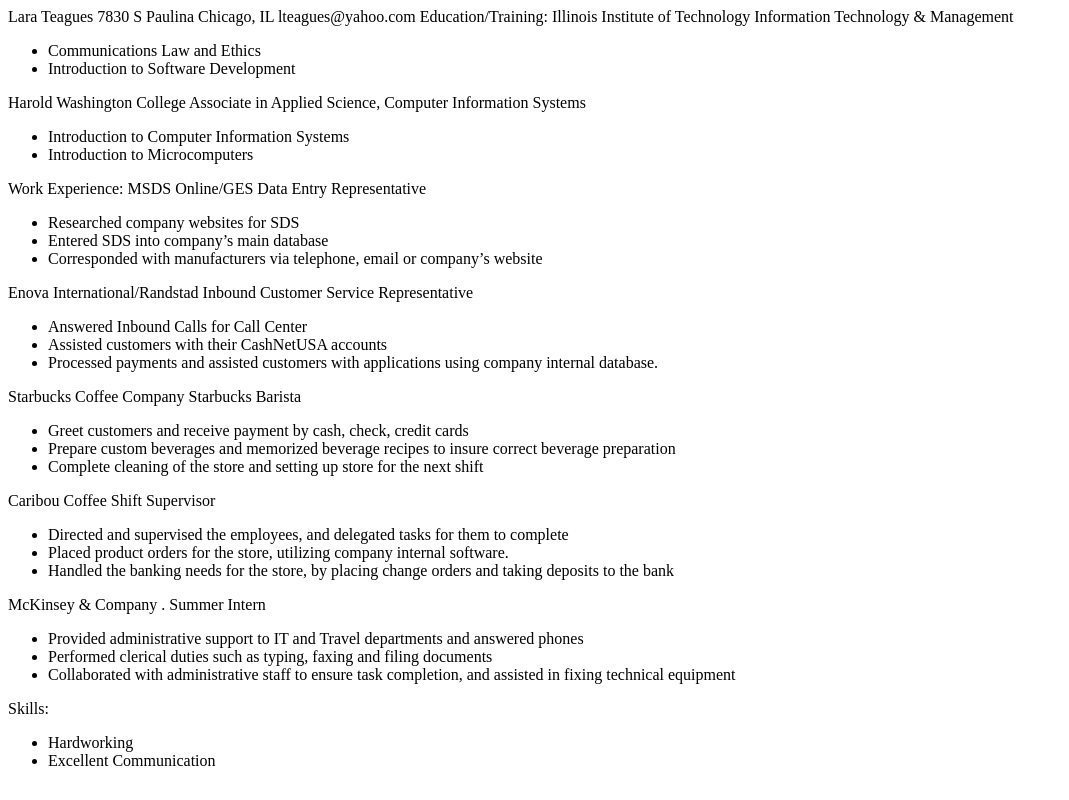
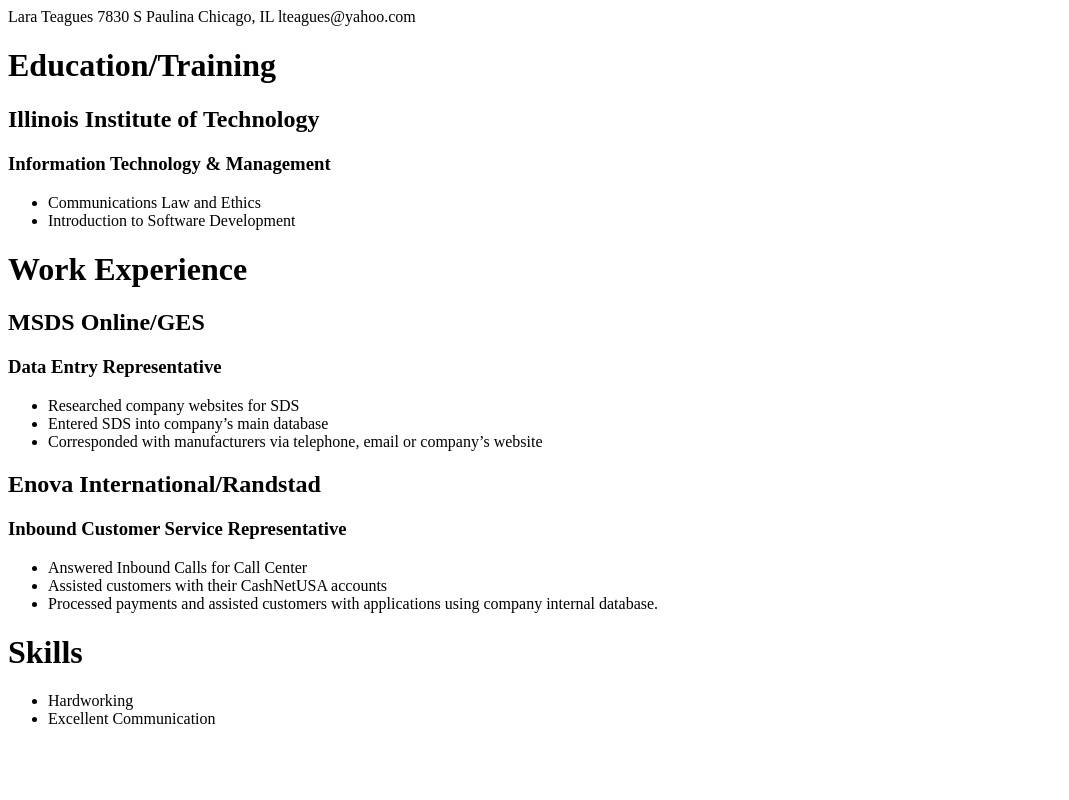
Before and after one commit to dkriegls/Deliverable-One, a plain HTML site: page Resume.html in a window 1280 px wide. Shown: the whole page, without its empty margins (0-1069 px from the left). Drawn offline with Linux system fonts and the light colour scheme.

Commit message:
Update Resume.html

```diff
--- a/Resume.html
+++ b/Resume.html
@@ -11,64 +11,34 @@ Chicago, IL
 lteagues@yahoo.com
 
 
-Education/Training:
-Illinois Institute of Technology
-Information Technology & Management
+	<h1>Education/Training</h1>
+	<h2>Illinois Institute of Technology</h2>
+	<h3>Information Technology & Management</h3>
       <ul>
 	<li>Communications Law and Ethics</li>
 	<li>Introduction to Software Development</li>
       </ul>
 
-Harold Washington College
-Associate in Applied Science, Computer Information Systems
-      <ul>
-	<li>Introduction to Computer Information Systems</li>
-	 <li>Introduction to Microcomputers</li>
-      </ul>
 
-Work Experience:
-MSDS Online/GES
-Data Entry Representative
+
+	<h1>Work Experience</h1>
+	<h2>MSDS Online/GES</h2>
+	<h3>Data Entry Representative</h3>
      <ul>
 	<li>Researched company websites for SDS</li>
 	<li>Entered SDS into company’s main database</li>
 	<li> Corresponded with manufacturers via telephone, email or company’s website</li>
      </ul>
 
-Enova International/Randstad
-Inbound Customer Service Representative
+	<h2>Enova International/Randstad</h2>
+	<h3>Inbound Customer Service Representative</h3>
      <ul>
 	<li>Answered Inbound Calls for Call Center</li>
 	<li>Assisted customers with their CashNetUSA accounts</li>
 	<li>Processed payments and assisted customers with applications using company internal database.</li>
      </ul>
 
-Starbucks Coffee Company
-Starbucks Barista
-      <ul>
-	<li> Greet customers and receive payment by cash, check, credit cards </li>
-	<li>Prepare custom beverages and memorized beverage recipes to insure correct beverage preparation</li>
-	<li>Complete cleaning of the store and setting up store for the next shift</li>
-     </ul>
-
-
-  Caribou Coffee
-Shift Supervisor
-      <ul>
-	<li>Directed and supervised the employees, and delegated tasks for them to complete</li>
-	<li>Placed product orders for the store, utilizing company internal software.</li>
-	<li>Handled the banking needs for the store, by placing change orders and taking deposits to the bank</li>
-     </ul>
-
- McKinsey & Company   	 	.
-Summer Intern
-      <ul>
-	<li>Provided administrative support to IT and Travel departments and answered phones</li>
-	<li>Performed clerical duties such as typing, faxing and filing documents</li>
-	<li>Collaborated with administrative staff to ensure task completion, and assisted in fixing technical equipment</li>
-      </ul>
-
-Skills:
+	<h1>Skills</h1>
       <ul>
 	<li>Hardworking</li>
 	<li>Excellent Communication</li>
```
